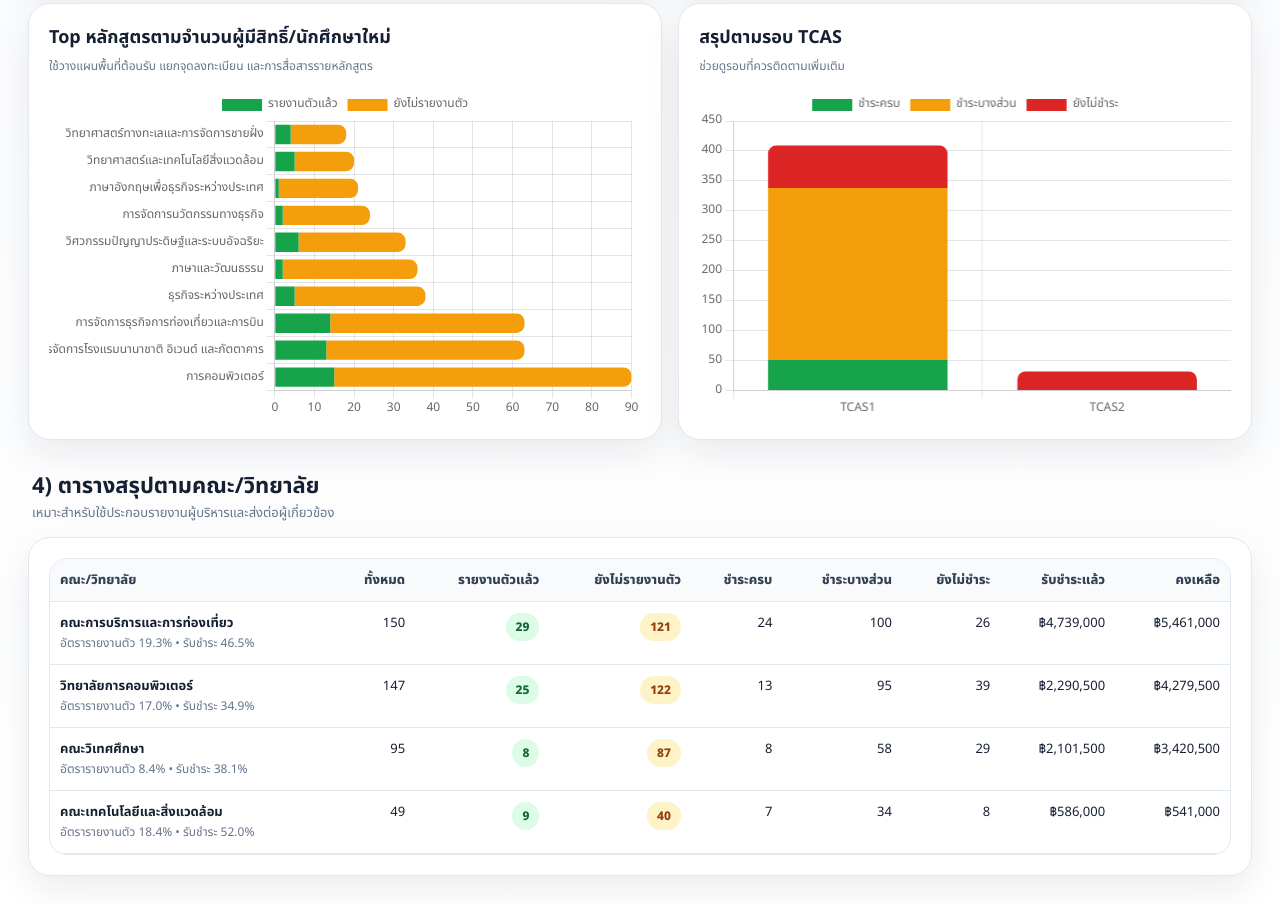
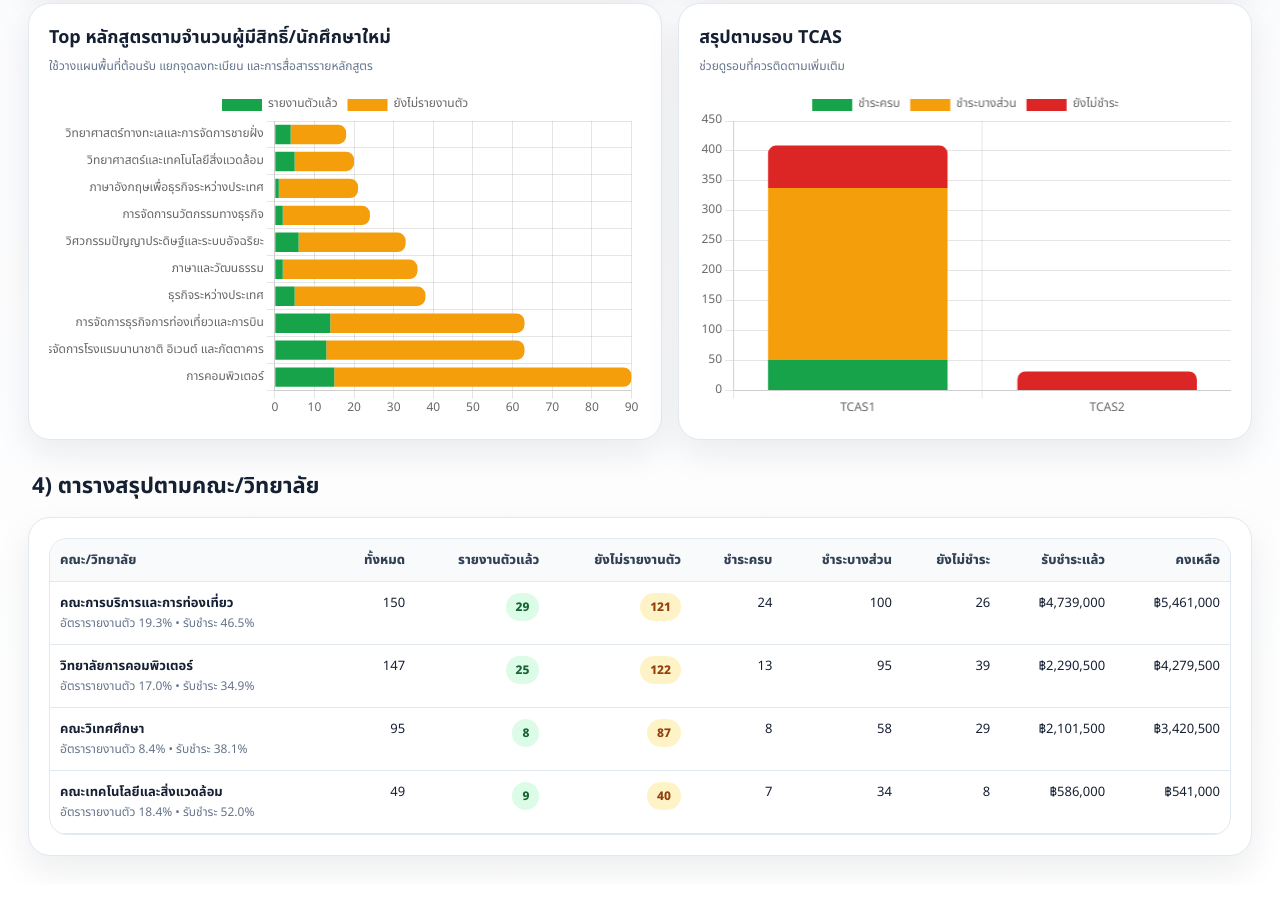
Before and after one commit to psuskillupcenter/paycheckin, a plain HTML site: page index.html in a window 1280 px wide. Shown: the part 2290-3194 px from the top of the page. Drawn offline with nearby package versions, Linux system fonts and the light colour scheme.

Commit message:
Update index.html

```diff
--- a/index.html
+++ b/index.html
@@ -343,7 +343,7 @@
     <div class="section-title">
       <div>
         <h2>4) ตารางสรุปตามคณะ/วิทยาลัย</h2>
-        <p>เหมาะสำหรับใช้ประกอบรายงานผู้บริหารและส่งต่อผู้เกี่ยวข้อง</p>
+
       </div>
     </div>
     <section class="card">
```
